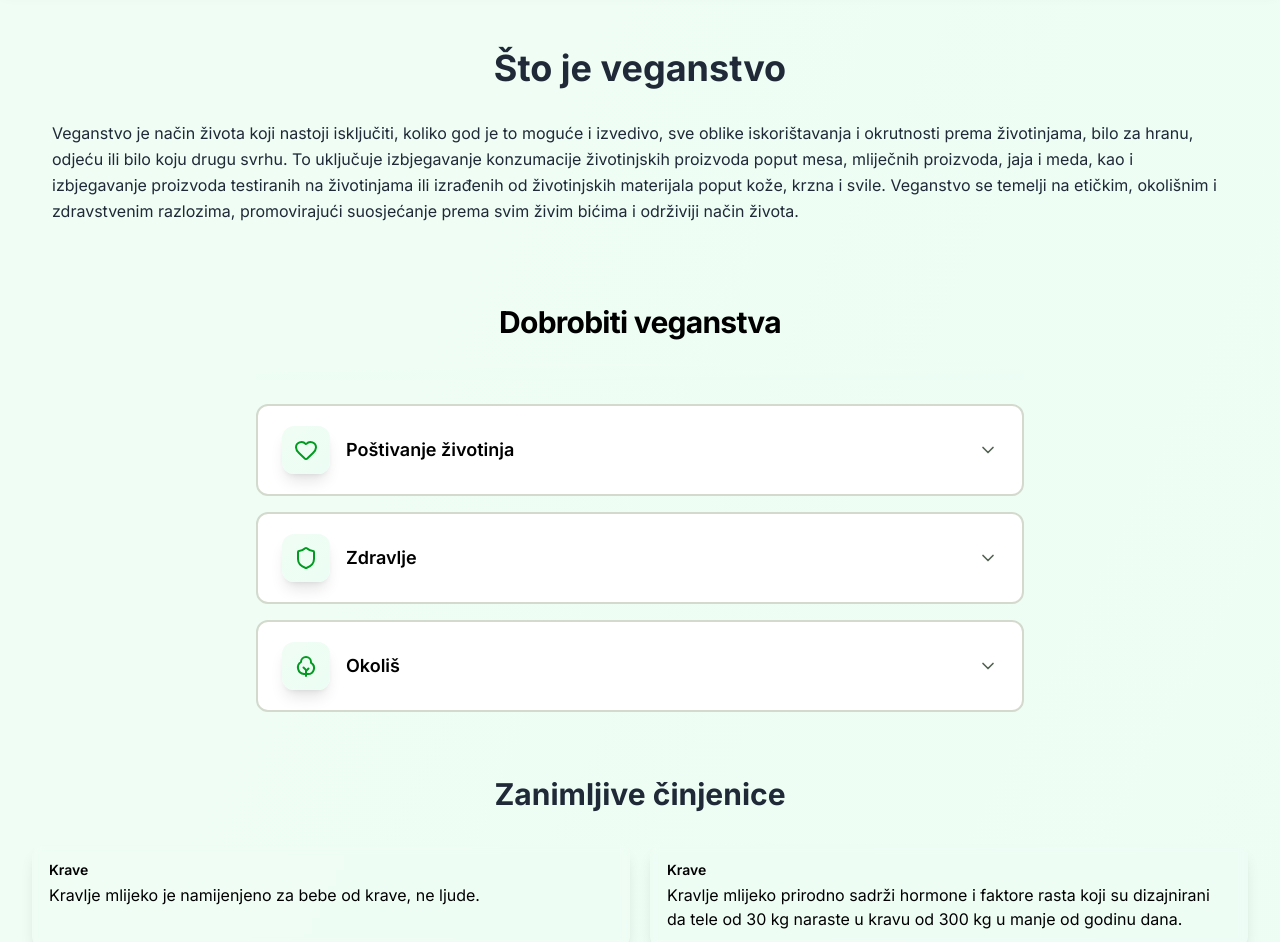
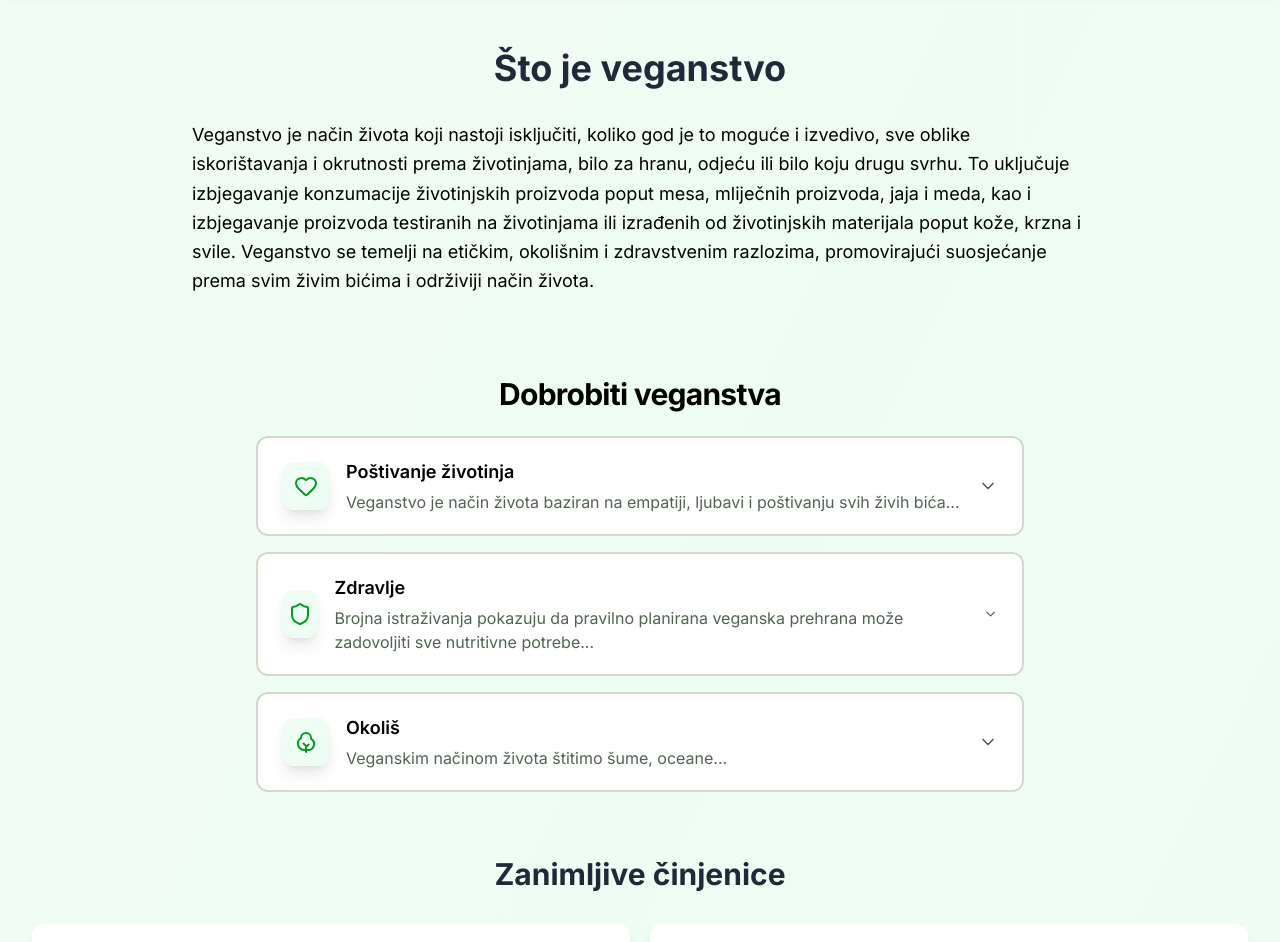
Before and after one commit to prapss/vegan-hr, a React (Vite) app: page /veganism in a window 1280 px wide. Shown: the part 80-1022 px from the top of the page. Built offline with nearby package versions, Linux system fonts and the light colour scheme.

Commit message:
Update page about veganism - add short description to expandable cards - typography

```diff
--- /dev/null
+++ b/src/components/ExpandableCard.tsx
@@ -0,0 +1,98 @@
+import { useState } from "react";
+import { Lightbulb, Globe, Brain, ChevronDown } from "lucide-react";
+// import { motion, AnimatePresence } from "framer-motion";
+
+interface Reference {
+  text: string;
+  link?: string;
+}
+
+interface ExpandableCardProps {
+  title: string;
+  shortDescription: string;
+  fullDescription: string;
+  icon: React.ComponentType<{ className?: string }>;
+  index: number;
+  references?: Reference[] | null;
+}
+
+export default function ExpandableCard({
+  title,
+  shortDescription,
+  fullDescription,
+  icon: Icon,
+  index,
+  references = null,
+}: ExpandableCardProps) {
+  const [isOpen, setIsOpen] = useState(false);
+
+  return (
+    <div
+      className="group border-2 border-border rounded-xl overflow-hidden bg-card hover:border-primary/70 hover:shadow-xl hover:shadow-primary/20 transition-all duration-700 ease-[cubic-bezier(0.22,0.61,0.36,1)] hover:scale-[1.02]"
+      style={{ animationDelay: `${index * 100}ms` }}
+    >
+      <button
+        onClick={() => setIsOpen(!isOpen)}
+        className="w-full px-6 py-5 flex items-center justify-between gap-4 text-left hover:bg-gradient-to-r hover:from-primary/10 hover:to-accent/10 transition-all duration-300"
+        aria-expanded={isOpen}
+      >
+        <div className="flex items-center gap-4">
+          <div className="w-12 h-12 rounded-xl bg-gradient-to-br from-primary/20 to-accent/20 flex items-center justify-center group-hover:from-primary/30 group-hover:to-accent/30 transition-all duration-300 group-hover:scale-110 group-hover:rotate-6 shadow-lg">
+            <Icon className="w-6 h-6 text-primary group-hover:scale-110 transition-transform duration-300" />
+          </div>
+
+          <div>
+            <h3 className="text-lg font-semibold group-hover:text-primary transition-colors duration-300">
+              {title}
+            </h3>
+
+            {!isOpen && (
+              <p className="text-m text-muted-foreground mt-1 line-clamp-2 transition-opacity duration-300">
+                {shortDescription}
+              </p>
+            )}
+          </div>
+        </div>
+
+        <ChevronDown
+          className={`w-5 h-5 text-muted-foreground group-hover:text-primary transition-all duration-700 ease-[cubic-bezier(0.22,0.61,0.36,1)] ${
+            isOpen ? "rotate-180" : ""
+          }`}
+          aria-hidden="true"
+        />
+      </button>
+
+      {/* Animated expandable area using Framer Motion */}
+        {isOpen && (
+            <div className="px-6 pb-5 pt-2">
+              <p className="text-gray-800 leading-relaxed whitespace-pre-line">
+                {fullDescription}
+              </p>
+              {references && (
+                <div className="mt-4">
+                  <h4 className="font-semibold text-gray-800 mb-2">Reference:</h4>
+                  <ul className="list-disc list-inside text-gray-600">
+                    {references.map((ref, refIndex) => (
+                      <li key={refIndex}>
+                        {ref.link ? (
+                          <a
+                            href={ref.link}
+                            target="_blank"
+                            rel="noopener noreferrer"
+                            className="text-green-600 hover:underline"
+                          >
+                            {ref.text}
+                          </a>
+                        ) : (
+                          ref.text
+                        )}
+                      </li>
+                    ))}
+                  </ul>
+                </div>
+              )}
+            </div>
+        )}
+    </div>
+  );
+}
--- a/src/components/Navigation.tsx
+++ b/src/components/Navigation.tsx
@@ -24,7 +24,7 @@ const Navigation = () => {
       <div className="max-w-7xl mx-auto px-4 sm:px-6 lg:px-8">
         <div className="flex justify-between items-center h-16">
           <Link to="/" className="flex items-center space-x-2 text-2xl font-bold text-emerald-700 hover:text-emerald-500 transition-colors">
-            <Leaf className="h-8 w-8" />
+            <Leaf className="h-8 w-8 animate-pulse" />
             <span>
                           <h1 className="font-bold bg-gradient-to-r from-emerald-600 via-green-600 to-lime-600 dark:from-emerald-400 dark:via-green-400 dark:to-lime-400 bg-clip-text text-transparent drop-shadow-sm">
                 Vegan.hr
--- a/src/pages/Veganism.tsx
+++ b/src/pages/Veganism.tsx
@@ -7,7 +7,9 @@ import {
   Shrub,
   ChevronDown,
   ArrowRight,
+  Sparkles,
 } from "lucide-react";
+import ExpandableCard from "../components/ExpandableCard";
 
 function Card({ title, value, icon = null }: { title: string; value: string; icon?: any}) {
   const [flash, setFlash] = useState(false);
@@ -25,91 +27,13 @@ function Card({ title, value, icon = null }: { title: string; value: string; ico
   return (
     <div
       onClick={copyValue}
-      className={`cursor-pointer flex gap-3 p-4 rounded-xl border border-white/5 bg-secondary-900/40 backdrop-blur-sm shadow-lg transition transform hover:-translate-y-1 hover:shadow-xl ${
+      className={`cursor-pointer flex gap-3 p-4 rounded-xl border border-white/5 bg-card backdrop-blur-sm shadow-lg transition transform hover:-translate-y-1 hover:shadow-xl ${
         flash ? "shadow-green-500/40" : ""
       }`}
     >
       <div className="flex-1">
         <h2 className="text-sm font-semibold leading-tight mb-1">{title}</h2>
         <p className="text-md">{value}</p>
-      </div>
-    </div>
-  );
-}
-
-function ExpandableCard({
-  title,
-  content,
-  icon: Icon,
-  index,
-  references = null,
-}: {
-  title: string;
-  content: string;
-  icon: any;
-  index: number;
-  references?: { text: string; link?: string }[] | null;
-}) {
-  const [isOpen, setIsOpen] = useState(false);
-
-  return (
-    <div
-      className="group border-2 border-border rounded-xl overflow-hidden bg-card hover:border-primary/70 hover:shadow-xl hover:shadow-primary/20 transition-all duration-500 animate-fade-in-up hover:scale-[1.02]"
-      style={{ animationDelay: `${index * 100}ms` }}
-    >
-      <button
-        onClick={() => setIsOpen(!isOpen)}
-        className="w-full px-6 py-5 flex items-center justify-between gap-4 text-left hover:bg-gradient-to-r hover:from-primary/10 hover:to-accent/10 transition-all duration-300"
-      >
-        <div className="flex items-center gap-4">
-          <div className="w-12 h-12 rounded-xl bg-gradient-to-br from-primary/20 to-accent/20 flex items-center justify-center group-hover:from-primary/30 group-hover:to-accent/30 transition-all duration-300 group-hover:scale-110 group-hover:rotate-6 shadow-lg">
-            <Icon
-              className={
-                "w-6 h-6 text-primary group-hover:scale-110 transition-transform duration-300 ${principle.color}"
-              }
-            />
-          </div>
-          <h3 className="text-lg font-semibold group-hover:text-primary transition-colors duration-300">
-            {title}
-          </h3>
-        </div>
-        <ChevronDown
-          className={`w-5 h-5 text-muted-foreground group-hover:text-primary transition-all duration-500 ${
-            isOpen ? "rotate-180" : ""
-          }`}
-        />
-      </button>
-      <div
-        className={`overflow-hidden transition-all duration-500 ease-in-out ${
-          isOpen ? "max-h-96 opacity-100" : "max-h-0 opacity-0"
-        }`}
-      >
-        <div className="px-6 pb-5 pt-2">
-          {" "}
-          {/*bg-gradient-to-br from-primary/5 to-accent/5*/}
-          <p className="text-gray-800 leading-relaxed">{content}</p>
-          {references && (
-            <div className="mt-4">
-              <h4 className="font-semibold text-gray-800 mb-2">Reference:</h4>
-              <ul className="list-disc list-inside text-gray-600">
-                {references.map((ref, refIndex) => (
-                  <li key={refIndex}>
-                    {ref.link && (
-                      <a
-                        href={ref.link}
-                        target="_blank"
-                        rel="noopener noreferrer"
-                        className="text-green-600 hover:underline"
-                      >
-                        {ref.text}
-                      </a>
-                    )}
-                  </li>
-                ))}
-              </ul>
-            </div>
-          )}
-        </div>
       </div>
     </div>
   );
@@ -239,7 +163,7 @@ const Veganism = () => {
             otkrijte kako možete živjeti u skladu sa svojim vrijednostima.
           </p> */}
         </div>
-        <p className="text-l text-gray-800 mx-5 leading-relaxed mb-6">
+        <p className="text-lg  max-w-4xl mx-auto leading-relaxed mb-6">
           {definition}
         </p>
 
@@ -274,31 +198,32 @@ const Veganism = () => {
               Click each card to discover why this moment matters
             </p> */}
             </div>
-            <section className="relative overflow-hidden bg-gradient-to-br from-primary/20 via-accent/10 to-secondary/20">
+            {/* <section className="relative overflow-hidden bg-gradient-to-br from-primary/20 via-accent/10 to-secondary/20">
               <div className="container mx-auto px-1 py-2 ">
                 <div className="max-w-4xl mx-auto text-center space-y-6">
-                  {/* <div className="inline-flex items-center gap-2 px-4 py-0 rounded-full bg-gradient-to-r from-primary/20 to-accent/20 text-primary text-sm font-medium mb-4 animate-fade-in-up shadow-lg shadow-primary/20">
+                  <div className="inline-flex items-center gap-2 px-4 py-0 rounded-full bg-gradient-to-r from-primary/20 to-accent/20 text-primary text-sm font-medium mb-4 animate-fade-in-up shadow-lg shadow-primary/20">
               <Sparkles className="w-4 h-4 animate-pulse" />
               <span>Welcome to Your Journey</span>
             </div>
-             */}
+
                 </div>
               </div>
 
               <div className="absolute top-20 left-10 w-40 h-40 bg-primary/30 rounded-full blur-3xl animate-float" />
               <div className="absolute bottom-20 right-10 w-48 h-48 bg-accent/30 rounded-full blur-3xl animate-float [animation-delay:2s]" />
               <div className="absolute top-1/2 left-1/2 -translate-x-1/2 -translate-y-1/2 w-64 h-64 bg-secondary/20 rounded-full blur-3xl animate-glow" />
-            </section>
+            </section> */}
 
             <div className="space-y-4">
               {principles.map((principle, index) => (
                 <ExpandableCard
                   key={index + 1}
-                  content={principle.description}
+                  index={index}
+                  fullDescription={principle.description}
+                  shortDescription={principle.shortDescription}
                   references={principle.references}
                   title={principle.title}
                   icon={principle.icon}
-                  index={index}
                 />
               ))}
             </div>
@@ -371,7 +296,7 @@ const Veganism = () => {
 
 
         {/* CTA Section */}
-        <section className="container mx-auto px-4 py-16 md:py-24">
+        <section className="container mx-auto px-4 py-4 md:py-8">
           <div className="max-w-4xl mx-auto text-center space-y-6 p-8 md:p-12 rounded-2xl
           border-2 border-primary/30 shadow-xl hover:shadow-2xl transition-all duration-300 bg-white/50 backdrop-blur-lg">
             <h2 className="text-2xl md:text-3xl font-bold tracking-tight text-balance">Zbog koga?</h2>
```
